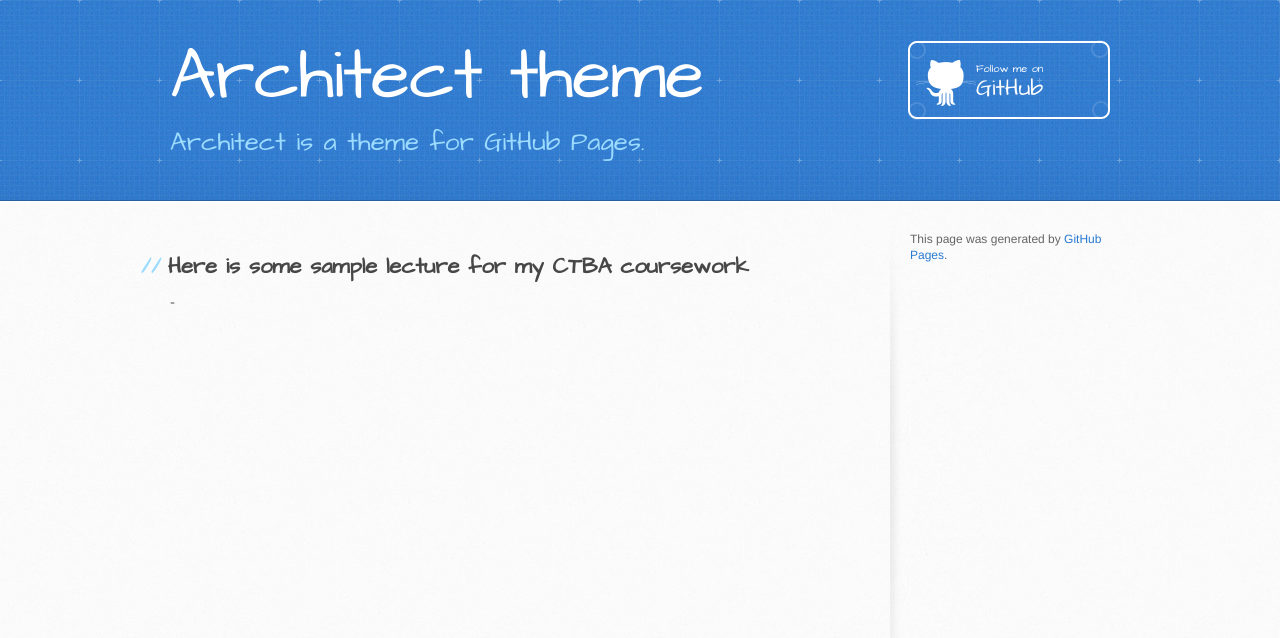
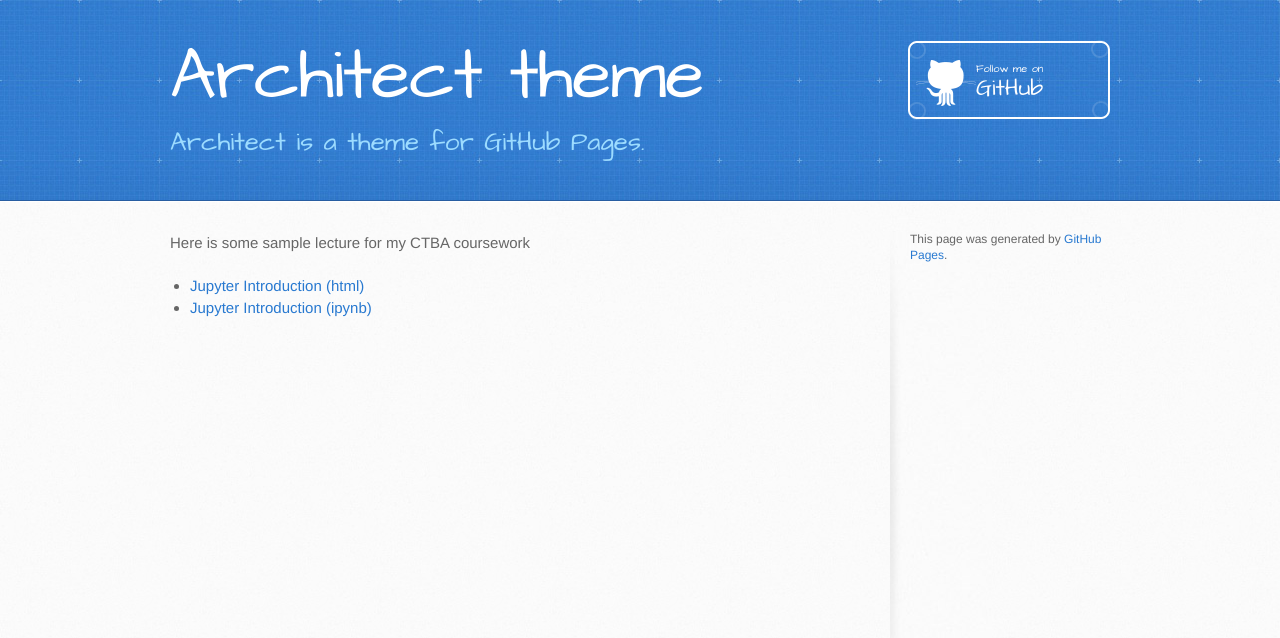
Before and after one commit to Keerti-Sharma/Keerti-Sharma.github.io, a Jekyll site: the page built from HomeworkAssignment/index.md, in a window 1280 px wide. Shown: the top 638 px of the page. Built offline with Jekyll 4.4.1, drawn with Linux system fonts in a browser that asks for light colours; our own code applies the rules of GitHub Pages for plain Markdown files.

Commit message:
Update index.md

```diff
--- a/HomeworkAssignment/index.md
+++ b/HomeworkAssignment/index.md
@@ -4,5 +4,5 @@ Description: William & Mary
 ---
 
 Here is some sample lecture for my CTBA coursework
--
--
+- [Jupyter Introduction (html)](JupyterIntroduction.html)
+- [Jupyter Introduction (ipynb)](JupyterIntroduction (2).ipynb)
```
